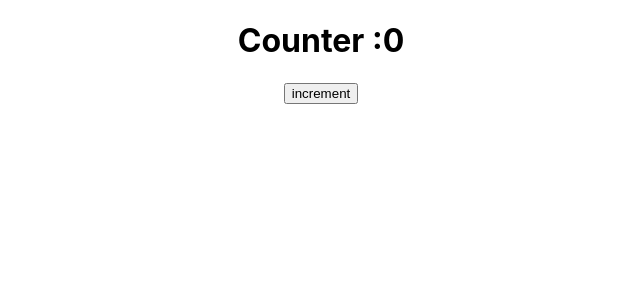
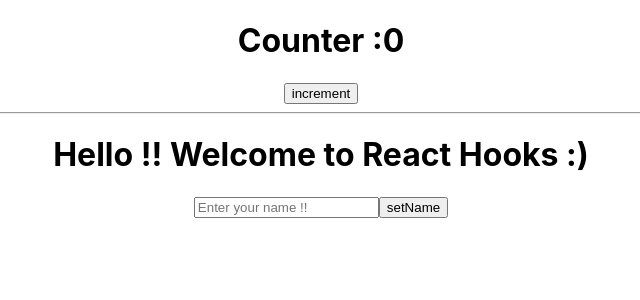
Before and after one commit to victorkosgei254/ReactHooks, a React (Create React App) app: page / in a window 1280 px wide. Shown: the top 300 px of the page, without its empty margins (319-959 px from the left). Built offline with nearby package versions, Linux system fonts and the light colour scheme.

Commit message:
Input Component, use State

```diff
--- a/src/App.js
+++ b/src/App.js
@@ -1,10 +1,12 @@
 import logo from "./logo.svg";
 import "./App.css";
 import Counter from "./views/Counter";
+import Input from "./views/Input";
 function App() {
   return (
     <div className="App">
       <Counter />
+      <Input />
     </div>
   );
 }
--- /dev/null
+++ b/src/views/Input.jsx
@@ -0,0 +1,24 @@
+import React, { useState } from "react";
+
+export default function Input() {
+  const [myname, setName] = useState("");
+
+  const handleChange = (event) => {
+    console.log(event.target.value);
+    setName(event.target.value);
+  };
+  return (
+    <div>
+      <hr />
+      <h1>Hello {myname} !! Welcome to React Hooks :)</h1>
+      <input
+        type="text"
+        name="myname"
+        id="myname"
+        placeholder="Enter your name !!"
+        onChange={handleChange}
+      />
+      <button>setName</button>
+    </div>
+  );
+}
```
